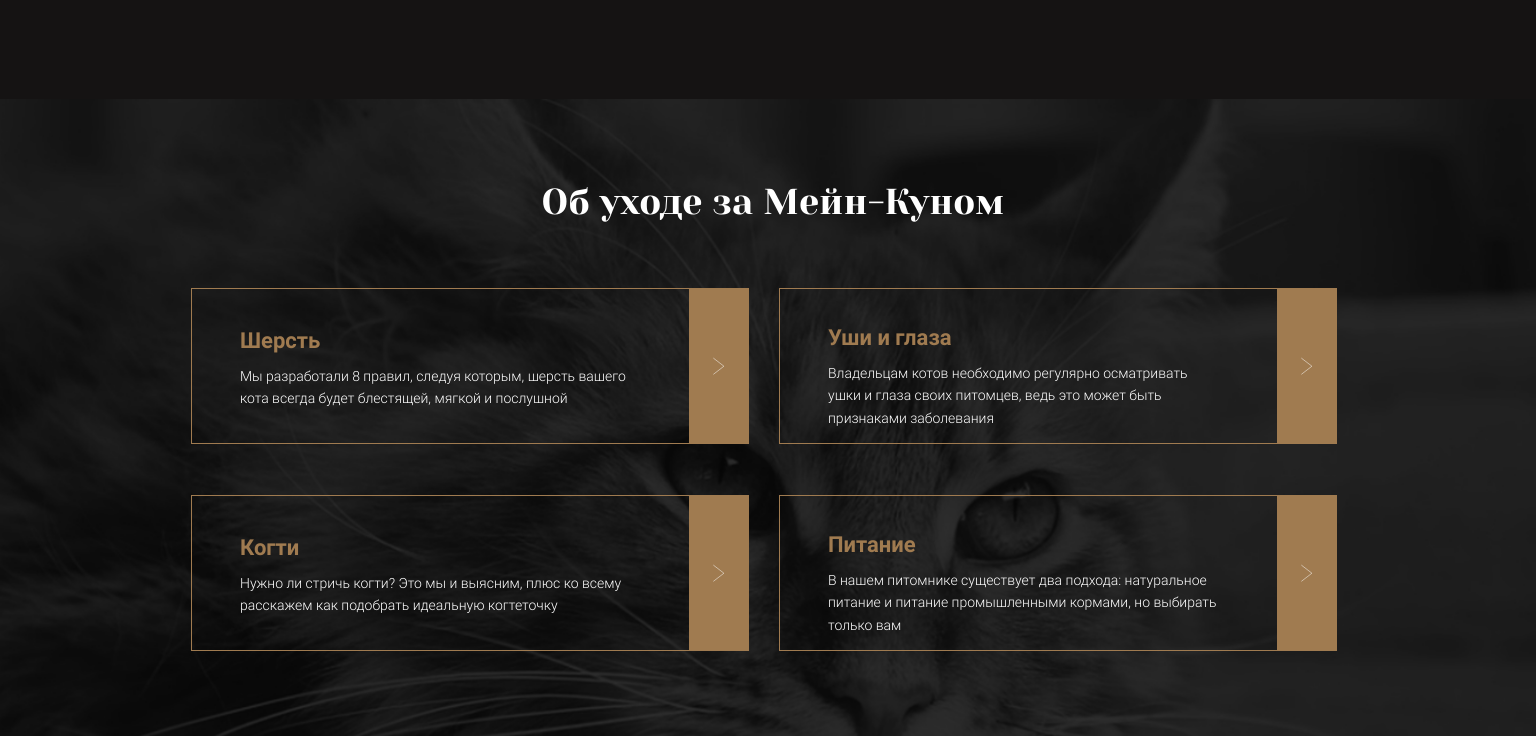
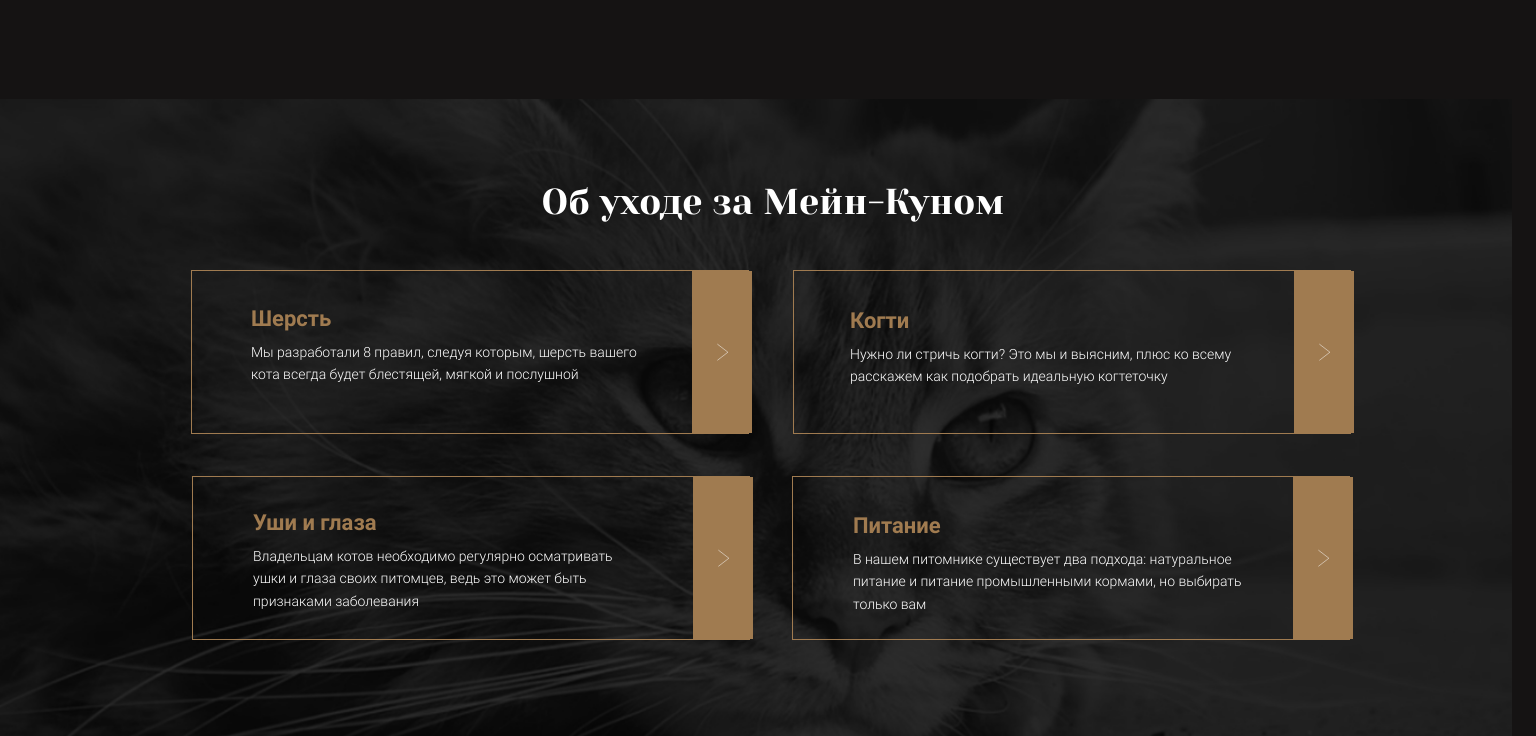
Before and after one commit to imbalaancing/maincoon-website, a plain HTML site: page index.html in a window 1536 px wide. Shown: the part 3216-3952 px from the top of the page. Drawn offline with Linux system fonts and the light colour scheme.

Commit message:
add pixel-perfect care 1366px

```diff
--- a/main.scss
+++ b/main.scss
@@ -1294,6 +1294,8 @@ a {
 @media (min-width: 1366px) {
   .care {
     background-image: url("./img/section-care/bg-cat-desktop.jpg");
+    background-position: left -24px bottom -21px;
+    height: 640px;
   }
 }
 
@@ -1342,6 +1344,7 @@ a {
   .care__title {
     margin-top: 79px;
     margin: 65px auto;
+    margin-bottom: 47px;
     transform: translateX(5px);
   }
 }
@@ -1412,14 +1415,45 @@ a {
     width: 558px;
     height: 168px;
   }
+
+  .food {
+    width: 558px;
+    height: 168px;
+  }
 }
 
 @media (min-width: 1366px) {
   .care__item {
-    margin-right: 30px;
+    margin-right: 16px;
     min-height: unset;
     height: 157px;
-    margin-bottom: 50px;
+    margin-bottom: 38px;
+  }
+
+  .claws {
+    width: 558px;
+    height: 168px;
+    order: 2;
+    margin-left: 28px;
+  }
+
+  .wool {
+    width: 558px;
+    height: 168px;
+    order: 1;
+  }
+
+  .earsandeyes {
+    width: 558px;
+    height: 168px;
+    order: 3;
+  }
+
+  .food {
+    width: 558px;
+    height: 168px;
+    order: 4;
+    margin-left: 26px;
   }
 }
 
@@ -1506,21 +1540,28 @@ a {
 
 @media (min-width: 1366px) {
   .care__link--earsandeyes {
-    padding-top: 36px;
-    height: 156px;
+    padding-top: 33px;
+    height: 164px;
+    padding-left: 60px;
   }
 
   .care__link--food {
     padding-top: 36px;
-    height: 156px;
+    height: 164px;
+    padding-left: 60px;
   }
 
   .care__link--wool {
-    height: 156px;
+    height: 164px;
+    padding-top: 35px;
+    padding-bottom: 41px;
+    padding-left: 59px;
   }
 
   .care__link--claws {
-    height: 156px;
+    height: 164px;
+    padding-top: 37px;
+    padding-left: 56px;
   }
 }
 
@@ -1546,6 +1587,13 @@ a {
   }
 }
 
+@media (min-width: 1366px) {
+  .care__link::after {
+    width: 60px;
+    right: -4px;
+  }
+}
+
 .care__link-title {
   font-family: "Roboto";
   font-style: normal;
@@ -1561,6 +1609,12 @@ a {
     font-size: 22px;
     line-height: 26px;
     padding-bottom: 11px;
+  }
+}
+
+@media (min-width: 1366px) {
+  .care__link-title {
+    padding-bottom: 9px;
   }
 }
 
```
Also changed, not shown: main.css, 1 other file.
